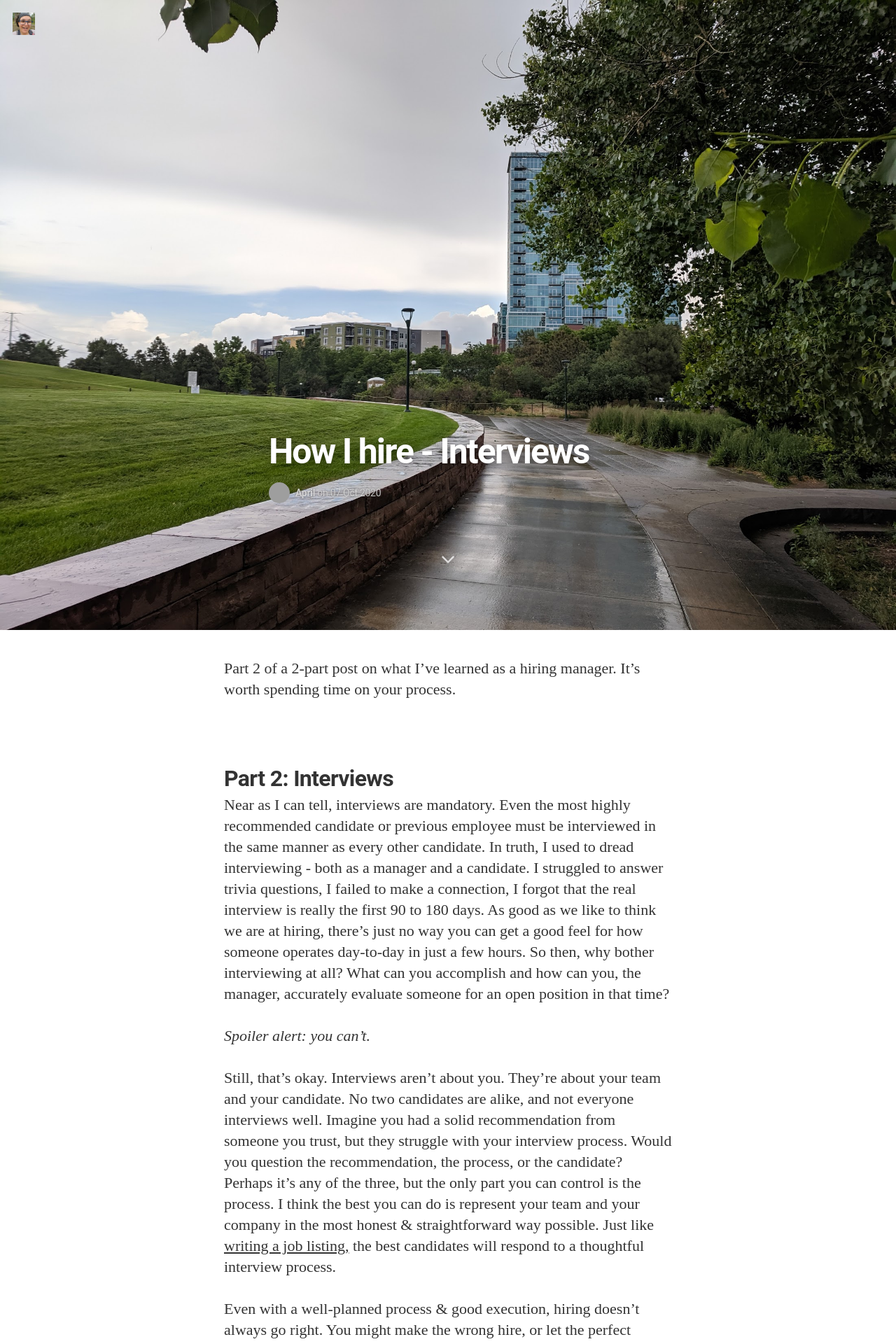
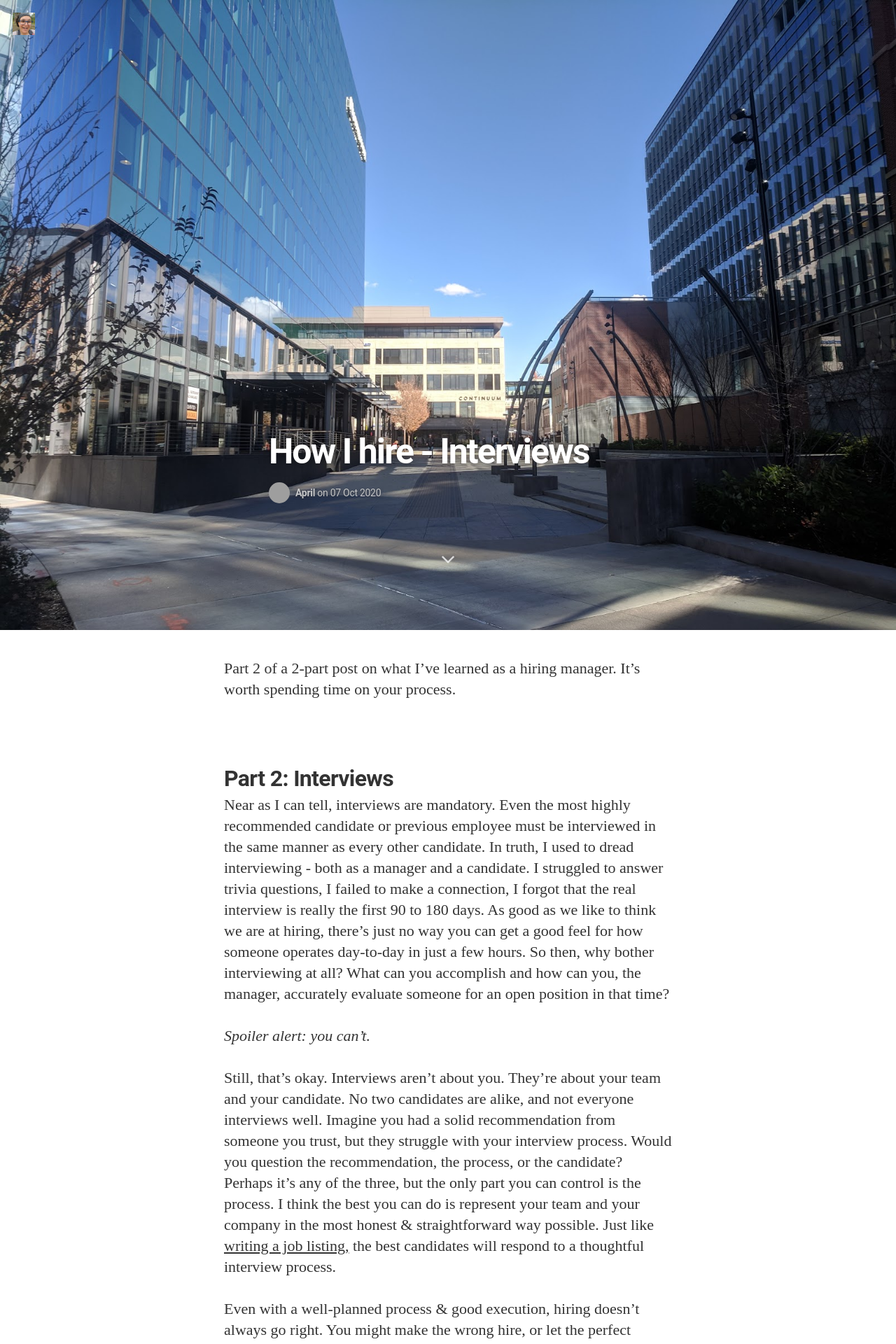
Before and after one commit to AprilElizabeth/aprilelizabeth.github.io, a Jekyll site: the page built from _posts/2020-10-07-how-i-hire.md, in a window 1280 px wide. Shown: the top 1920 px of the page at 70% size. Built offline with Jekyll 4.4.1, drawn with Linux system fonts in a browser that asks for light colours; nearby versions of some CDN libraries; some web fonts are replaced; grey boxes are pictures that could not be loaded.

Commit message:
Draft updates

```diff
--- a/_posts/2020-10-07-how-i-hire.md
+++ b/_posts/2020-10-07-how-i-hire.md
@@ -1,7 +1,7 @@
 ---
 layout: post
 title: How I hire - Interviews
-image: https://turtlemadness.net/assets/post/2020-10-07-how-i-hire/confluence.jpg
+image: ../../../assets/post/2020-10-07-how-i-hire/walkway.jpg
 ---
 
 Part 2 of a 2-part post on what I've learned as a hiring manager. It's worth spending time on your process.
```
Also changed, not shown: assets/post/2020-10-07-how-i-hire/1900.jpg (deleted), assets/post/2020-10-07-how-i-hire/confluence.jpg (deleted), assets/post/2020-10-07-how-i-hire/desks.jpg (deleted), assets/post/2020-10-07-how-i-hire/walkway.jpg (added).
